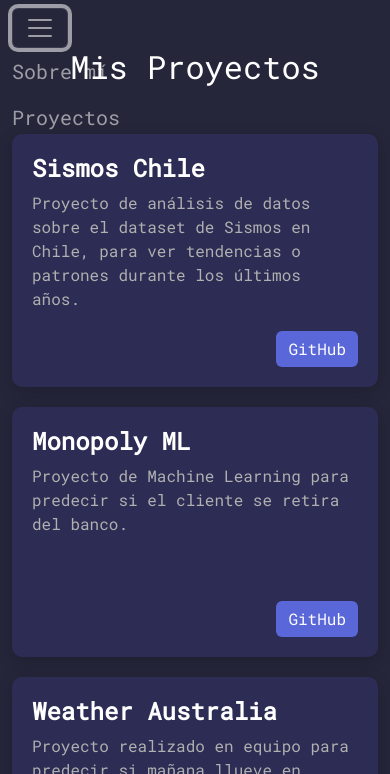
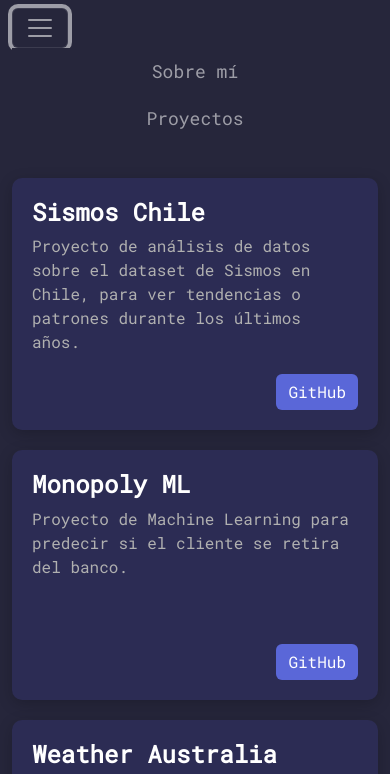
Before and after one commit to leandruko/lea.github.io, a plain HTML site: page projects.html in a window 390 px wide. Both pictures are taken after a click on the button "Toggle navigation". Shown: the top 774 px of the page. Drawn offline with nearby package versions, Linux system fonts and the light colour scheme.

Commit message:
update navbar

```diff
--- a/css/styles.css
+++ b/css/styles.css
@@ -2,20 +2,10 @@ body {
     background-color: #18182eef;
     font-family: 'Roboto Mono', monospace;
 }
-
 .container{
   color: #fff;
 }
 
-#projects {
-  margin-top: 50px;
-  margin-bottom: 50px;
-}
-
-#projects h2 {
-  margin: 20px;
-  font-size: 2rem;
-}
 .custom-card {
   background-color: #2c2c54;
   border-radius: 10px;
@@ -28,7 +18,9 @@ body {
   justify-content: space-between;
   min-height: 250px;
 }
-
+#projects{
+  margin-top: 100px;
+}
 .custom-card:hover {
   transform: translateY(-10px);
   box-shadow: 0px 8px 20px rgba(0, 0, 0, 0.3);
@@ -61,19 +53,16 @@ body {
   background-color: #434190;
 }
 
-h2.text-center {
-  font-size: 2rem;
-  margin-bottom: 2rem;
-}
 /* Navbar Styles */
 .navbar {
-  background-color: transparent !important;
+  background-color: #26263b !important;
   border-bottom: none;
   font-size: 20px;
 }
 
 .navbar-nav .nav-link {
   transition: color 0.7s ease;
+  padding: 10px 15px;
 }
 
 .navbar .nav-link:hover {
@@ -81,13 +70,37 @@ h2.text-center {
 }
 
 .fixed-top {
-  position:absolute;
+  position: fixed;
   top: 0;
   left: 0;
   width: 100%;
-  z-index: 1030;
+  z-index: 10;
 }
 
+/* Contenido principal */
+.main-content {
+  margin-top: 100px;
+}
+
+/* Ajustes para pantallas pequeñas */
+@media (max-width: 991px) {
+  .navbar-nav {
+    text-align: center; /
+  }
+
+  .navbar-nav .nav-link {
+    font-size: 18px;
+    padding: 10px;
+  }
+
+  .navbar-collapse {
+    background-color: #26263b;
+  }
+
+  .main-content {
+    margin-top: 100px;
+  }
+}
 .fa-brands {
   padding: 5px;
   color: #fff;
--- a/projects.html
+++ b/projects.html
@@ -32,9 +32,9 @@
     </div>
   </div>
 </nav>
-
+<div class="main-content">
   <div id="projects" class="container my-5">
-  <h2 class="text-center">Mis Proyectos</h2>
+    <h2 class="text-center">Proyectos realizados</h2>
   </div>
   <div id="projects" class="container my-5">
     <div class="row">
@@ -142,7 +142,7 @@
             </div>
           </div>
         </div>
-
+  </div>
 <div id="social-media" class="container my-5 text-center">
   <a href="https://github.com/leandruko" target="_blank"><i class="fa-brands fa-github fa-2x"></i></a>
   <a href="https://www.linkedin.com/in/leandro-soto-miranda-767a72264/" target="_blank"><i class="fa-brands fa-linkedin fa-2x"></i></a>
```
Also changed, not shown: index.html (+2 -2 lines). Lines whose indentation alone changed are shown as unchanged.
